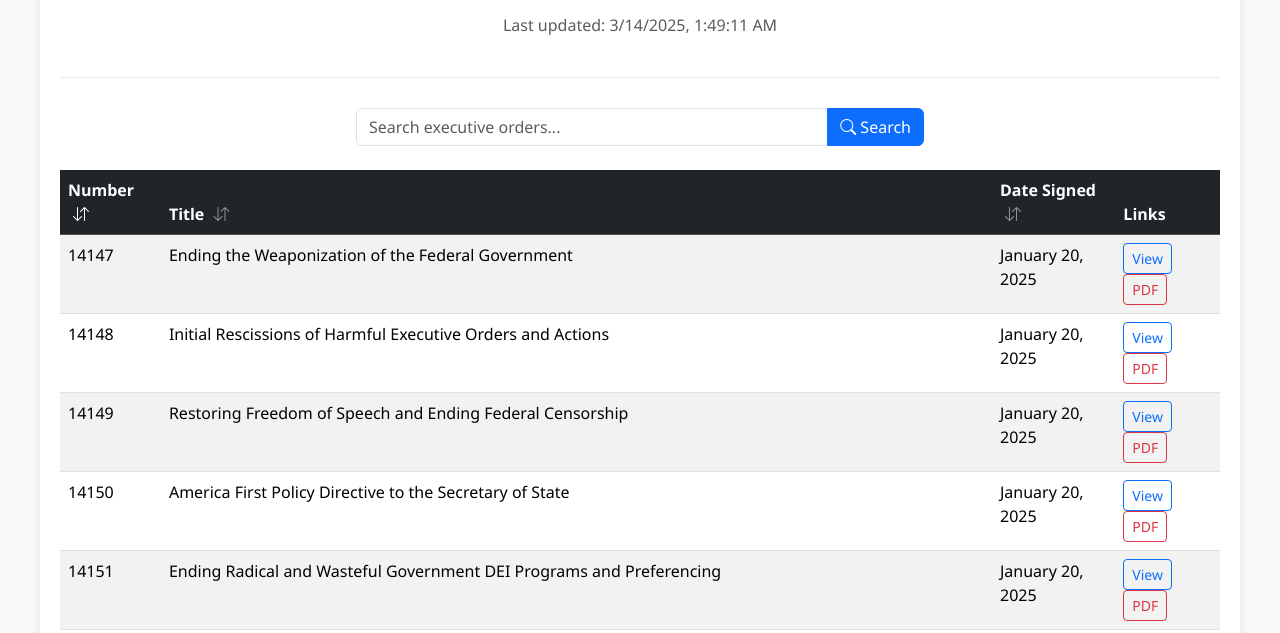
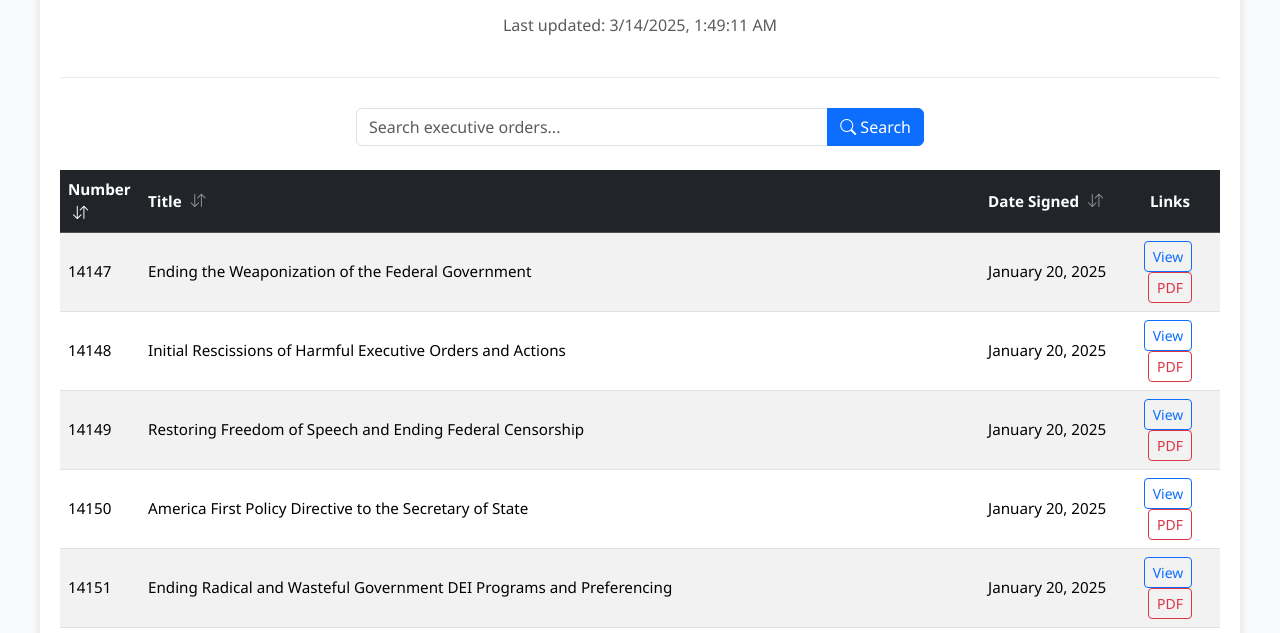
Before and after one commit to NancyWakeFDT/trump-executive-orders, a website: page public/index.html in a window 1280 px wide. Shown: the part 152-785 px from the top of the page. Drawn offline with nearby package versions, Linux system fonts and the light colour scheme.

Commit message:
Update styles.css
Make table rows more compact

```diff
--- a/public/styles.css
+++ b/public/styles.css
@@ -71,3 +71,32 @@ footer a:hover {
         padding: 0.5rem;
     }
 }
+/* Make table rows more compact */
+.table td, .table th {
+    padding: 0.5rem;
+    vertical-align: middle;
+}
+
+/* Reduce the font size slightly */
+.table {
+    font-size: 0.95rem;
+}
+
+/* Make the date column narrower */
+.table th:nth-child(3),
+.table td:nth-child(3) {
+    width: 140px;
+}
+
+/* Make the links column narrower */
+.table th:nth-child(4),
+.table td:nth-child(4) {
+    width: 100px;
+    text-align: center;
+}
+
+/* Make the number column narrower */
+.table th:nth-child(1),
+.table td:nth-child(1) {
+    width: 80px;
+}
```
